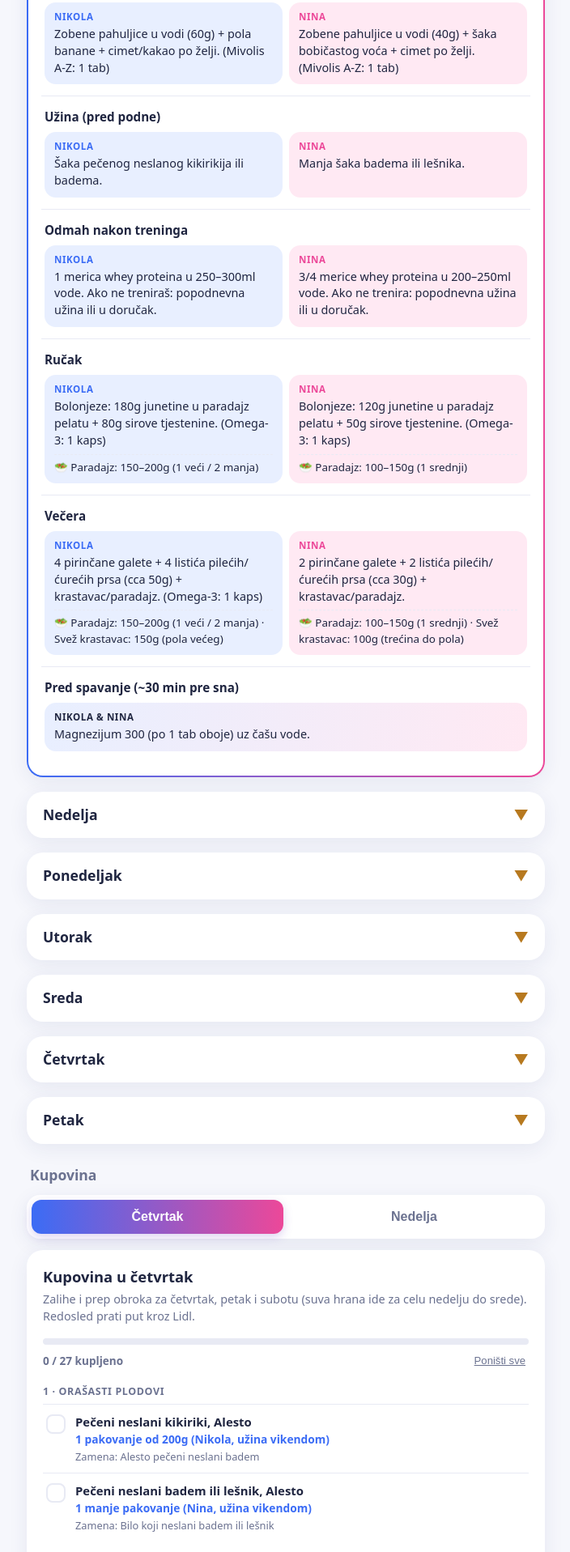
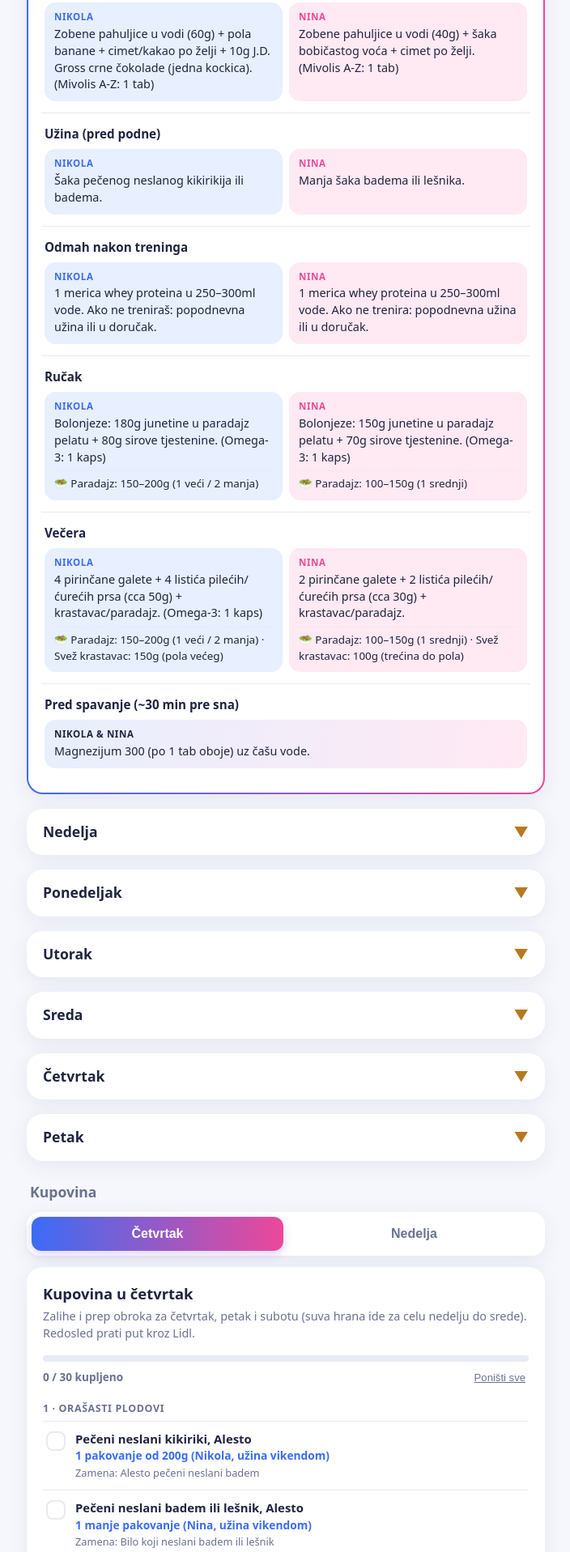
Before and after one commit to nikolailic97/meal-prep, a website: page index.html in a window 1280 px wide. Shown: the part 1632-3549 px from the top of the page at 81% size, without its empty margins (287-991 px from the left). Drawn offline with Linux system fonts and the light colour scheme.

Commit message:
small changes

```diff
--- a/index.html
+++ b/index.html
@@ -315,28 +315,28 @@ const SALAD_KEYS = [
 const RECIPES = {
   piletina: {
     title: "Pečena piletina, pirinač i povrće",
-    ingredients: "1.2 kg pilećeg belog mesa (sirovo) – daje oko 900g pečenog za 3 dana, 330g pirinča (sirovo) za 3 dana, oko 1 kg mešanog povrća (brokoli/šargarepa/karfiol), so, biber, slatka paprika, beli luk u prahu",
-    steps: "Piletinu iseći na kockice, začiniti (so, biber, slatka paprika, beli luk u prahu) i peći na tiganju sa par kapi ulja 6–8 min. Pirinač kuvati sa duplo više vode dok ne upije. Zamrznuti brokoli kuvati u ključaloj slanoj vodi 3–4 min. Po obroku: Nikola 180g pečenog mesa + 70g sirovog pirinča, Nina 120g pečenog mesa + 40g sirovog pirinča.",
+    ingredients: "1.3 kg pilećeg belog mesa (sirovo) – daje oko 1 kg pečenog za 3 dana, 400g pirinča (sirovo) za 3 dana, oko 1 kg mešanog povrća (brokoli/šargarepa/karfiol), so, biber, slatka paprika, beli luk u prahu",
+    steps: "Piletinu iseći na kockice, začiniti (so, biber, slatka paprika, beli luk u prahu) i peći na tiganju sa par kapi ulja 6–8 min. Pirinač kuvati sa duplo više vode dok ne upije. Zamrznuti brokoli kuvati u ključaloj slanoj vodi 3–4 min. Po obroku: Nikola 180g pečenog mesa + 70g sirovog pirinča, Nina 150g pečenog mesa + 60g sirovog pirinča.",
   },
   krompir: {
     title: "Meso i krompir",
-    ingredients: "800g nemasnog svinjskog buta ili mlevene junetine (sirovo) – daje oko 600g pečenog za 2 dana, 800g krompira za 2 dana, so, biber, beli luk u prahu, slatka paprika",
-    steps: "Krompir oljuštiti, iseći na kocke ili kriške i kuvati 15–20 min ili peći u rerni na 200°C 30–35 min. Meso začiniti i ispeći na teflonu bez ulja (mleveno ispržiti uz začine). Po obroku: Nikola 180g mesa + 250g krompira, Nina 120g mesa + 150g krompira.",
+    ingredients: "900g nemasnog svinjskog buta ili mlevene junetine (sirovo) – daje oko 660g pečenog za 2 dana, 900g krompira za 2 dana, so, biber, beli luk u prahu, slatka paprika",
+    steps: "Krompir oljuštiti, iseći na kocke ili kriške i kuvati 15–20 min ili peći u rerni na 200°C 30–35 min. Meso začiniti i ispeći na teflonu bez ulja (mleveno ispržiti uz začine). Po obroku: Nikola 180g mesa + 250g krompira, Nina 150g mesa + 200g krompira.",
   },
   bolonjeze: {
     title: "Fit Bolonjeze Sos",
-    ingredients: "600g junećeg mlevenog mesa (nemasnog) za 2 dana, 260g tjestenine (sirovo) za 2 dana, 1 crni luk, 2 čena belog luka, 1–2 pelata Combino, so, biber, origano, bosiljak",
-    steps: "Propržiti luk na par kapi maslinovog ulja. Dodati meso, mešati dok ne porumeni. Dodati začine, preliti pelatom i krčkati 20–25 min. Tjesteninu skuvati odvojeno. Po obroku: Nikola 180g mesa + 80g sirove tjestenine, Nina 120g mesa + 50g sirove tjestenine.",
+    ingredients: "660g junećeg mlevenog mesa (nemasnog) za 2 dana, 300g tjestenine (sirovo) za 2 dana, 1 crni luk, 2 čena belog luka, 1–2 pelata Combino, so, biber, origano, bosiljak",
+    steps: "Propržiti luk na par kapi maslinovog ulja. Dodati meso, mešati dok ne porumeni. Dodati začine, preliti pelatom i krčkati 20–25 min. Tjesteninu skuvati odvojeno. Po obroku: Nikola 180g mesa + 80g sirove tjestenine, Nina 150g mesa + 70g sirove tjestenine.",
   },
   omlet: {
     title: "Omlet sa povrćem",
-    ingredients: "Za 1 dan: 5 jaja (Nikola 3 + Nina 2), 1 paprika, šaka spanaća (~50g), pola crnog luka, 2 kriške integralnog hleba. Za 3 dana: 15 jaja, 3 paprike, 150g spanaća, 1.5 crni luk, 6 kriški hleba",
-    steps: "Papriku i luk iseckati i propržiti 2 min, dodati spanać. Umutiti jaja sa prstohvatom soli i preliti preko povrća. Peći sa obe strane. Nikola 3 jaja + 1 kriška hleba, Nina 2 jaja + 1 kriška hleba.",
+    ingredients: "Za 1 dan: 6 jaja (Nikola 3 + Nina 3), 1 paprika, šaka spanaća (~50g), pola crnog luka, 2 kriške integralnog hleba. Za 3 dana: 18 jaja, 3 paprike, 150g spanaća, 1.5 crni luk, 6 kriški hleba",
+    steps: "Papriku i luk iseckati i propržiti 2 min, dodati spanać. Umutiti jaja sa prstohvatom soli i preliti preko povrća. Peći sa obe strane. Nikola 3 jaja + 1 kriška hleba, Nina 3 jaja + 1 kriška hleba.",
   },
   omletC: {
     title: "Omlet sa šampinjonima",
-    ingredients: "Za 1 dan: 5–7 jaja (Nikola 3–4 + Nina 2–3), 150g šampinjona, 1 paprika, pola crnog luka, 2–3 kriške integralnog hleba. Za 2 dana: 10–14 jaja, 300g šampinjona, 2 paprike, 1 crni luk, 4–6 kriški hleba",
-    steps: "Šampinjone iseći na listiće i pržiti na jakoj vatri 4–5 min dok ne upiju vodu. Dodati papriku i luk još 2 min. Umutiti jaja sa prstohvatom soli, preliti i peći sa obe strane. Nikola 3–4 jaja + 1–2 kriške hleba, Nina 2–3 jaja + 1 kriška hleba.",
+    ingredients: "Za 1 dan: 6–7 jaja (Nikola 3–4 + Nina 3), 150g šampinjona, 1 paprika, pola crnog luka, 2–3 kriške integralnog hleba. Za 2 dana: 12–14 jaja, 300g šampinjona, 2 paprike, 1 crni luk, 4–6 kriški hleba",
+    steps: "Šampinjone iseći na listiće i pržiti na jakoj vatri 4–5 min dok ne upiju vodu. Dodati papriku i luk još 2 min. Umutiti jaja sa prstohvatom soli, preliti i peći sa obe strane. Nikola 3–4 jaja + 1–2 kriške hleba, Nina 3 jaja + 1 kriška hleba.",
   },
   kasa: {
     title: "Ovsena kaša",
@@ -347,17 +347,18 @@ const RECIPES = {
 
 // obroci (n = Nikola, m = Nina, both = isti tekst za oboje)
 const MEAL = {
-  dorA: { name: "Doručak", n: "Omlet od 3 jaja sa povrćem (paprika, spanać, luk) + 1 kriška integralnog hleba + kafa bez šećera. (Mivolis A-Z: 1 tab)", m: "Omlet od 2 jaja sa povrćem (paprika, spanać, luk) + 1 kriška integralnog hleba + kafa bez šećera. (Mivolis A-Z: 1 tab)", recipe: "omlet" },
-  dorB: { name: "Doručak", n: "Zobene pahuljice u vodi (60g) + pola banane + cimet/kakao po želji. (Mivolis A-Z: 1 tab)", m: "Zobene pahuljice u vodi (40g) + šaka bobičastog voća + cimet po želji. (Mivolis A-Z: 1 tab)", recipe: "kasa" },
-  dorC: { name: "Doručak", n: "Omlet od 3–4 jaja sa šampinjonima i povrćem + 1–2 kriške integralnog hleba. (Mivolis A-Z: 1 tab)", m: "Omlet od 2–3 jaja sa šampinjonima i povrćem + 1 kriška integralnog hleba. (Mivolis A-Z: 1 tab)", recipe: "omletC" },
-  uzA: { name: "Užina (pred podne)", n: "150g grčkog jogurta + 1 banana.", m: "150g grčkog jogurta + 1 jabuka ili šaka jagoda." },
+  dorA: { name: "Doručak", n: "Omlet od 3 jaja sa povrćem (paprika, spanać, luk) + 1 kriška integralnog hleba + kafa bez šećera. (Mivolis A-Z: 1 tab)", m: "Omlet od 3 jaja sa povrćem (paprika, spanać, luk) + 1 kriška integralnog hleba + kafa bez šećera. (Mivolis A-Z: 1 tab)", recipe: "omlet" },
+  dorB: { name: "Doručak", n: "Zobene pahuljice u vodi (60g) + pola banane + cimet/kakao po želji + 10g J.D. Gross crne čokolade (jedna kockica). (Mivolis A-Z: 1 tab)", m: "Zobene pahuljice u vodi (40g) + šaka bobičastog voća + cimet po želji. (Mivolis A-Z: 1 tab)", recipe: "kasa" },
+  dorC: { name: "Doručak", n: "Omlet od 3–4 jaja sa šampinjonima i povrćem + 1–2 kriške integralnog hleba. (Mivolis A-Z: 1 tab)", m: "Omlet od 3 jaja sa šampinjonima i povrćem + 1 kriška integralnog hleba. (Mivolis A-Z: 1 tab)", recipe: "omletC" },
+  uzA: { name: "Užina (pred podne)", n: "150g grčkog jogurta + 1 banana.", m: "200g grčkog jogurta + 1 jabuka ili šaka jagoda." },
   uzB: { name: "Užina (pred podne)", n: "4 pirinčane galete + 4 listića pilećih/ćurećih prsa (cca 50g) + krastavac/paradajz.", m: "2 pirinčane galete + 2 listića pilećih/ćurećih prsa (cca 30g) + krastavac/paradajz." },
   uzC: { name: "Užina (pred podne)", n: "Šaka pečenog neslanog kikirikija ili badema.", m: "Manja šaka badema ili lešnika." },
-  whey: { name: "Odmah nakon treninga", n: "1 merica whey proteina u 250–300ml vode. Ako ne treniraš: popodnevna užina ili u doručak.", m: "3/4 merice whey proteina u 200–250ml vode. Ako ne trenira: popodnevna užina ili u doručak." },
-  rucA: { name: "Ručak", n: "180g pečenog belog mesa + 70g sirovog pirinča (merenog pre kuvanja) + povrće (brokoli/šargarepa/karfiol). (Omega-3: 1 kaps)", m: "120g pečenog belog mesa + 40g sirovog pirinča (merenog pre kuvanja) + povrće (brokoli/šargarepa/karfiol). (Omega-3: 1 kaps)", recipe: "piletina" },
-  rucB: { name: "Ručak", n: "180g nemasnog svinjskog buta ili mlevene junetine + 250g kuvanog/pečenog krompira + kupus salata. (Omega-3: 1 kaps)", m: "120g nemasnog svinjskog buta ili mlevene junetine + 150g kuvanog/pečenog krompira + kupus salata. (Omega-3: 1 kaps)", recipe: "krompir" },
-  rucC: { name: "Ručak", n: "Bolonjeze: 180g junetine u paradajz pelatu + 80g sirove tjestenine. (Omega-3: 1 kaps)", m: "Bolonjeze: 120g junetine u paradajz pelatu + 50g sirove tjestenine. (Omega-3: 1 kaps)", recipe: "bolonjeze" },
-  vecA: { name: "Večera", n: "1 konzerva tunjevine (oceđena od ulja) + velika mešana salata + 1 kašika maslinovog ulja. (Omega-3: 1 kaps)", m: "1/2 do 3/4 konzerve tunjevine (oceđena od ulja) + velika mešana salata + 1/2 kašike maslinovog ulja. (Omega-3: opciono 1 kaps posle napornog treninga)" },
+  slat: { name: "Slatka užina", n: "Nikola (Slatkiš): 100g Milbona/Pilos High Protein pudinga (pola čašice).", m: "Nina (Slatkiš): 100g Milbona/Pilos High Protein pudinga (druga polovina čašice)." },
+  whey: { name: "Odmah nakon treninga", n: "1 merica whey proteina u 250–300ml vode. Ako ne treniraš: popodnevna užina ili u doručak.", m: "1 merica whey proteina u 250–300ml vode. Ako ne trenira: popodnevna užina ili u doručak." },
+  rucA: { name: "Ručak", n: "180g pečenog belog mesa + 70g sirovog pirinča (merenog pre kuvanja) + povrće (brokoli/šargarepa/karfiol). (Omega-3: 1 kaps)", m: "150g pečenog belog mesa + 60g sirovog pirinča (merenog pre kuvanja) + 80–100g smrznutog kukuruza šećerca (kratko skuvanog). (Omega-3: 1 kaps)", recipe: "piletina" },
+  rucB: { name: "Ručak", n: "180g nemasnog svinjskog buta ili mlevene junetine + 250g kuvanog/pečenog krompira + kupus salata. (Omega-3: 1 kaps)", m: "150g nemasnog svinjskog buta ili mlevene junetine + 200g kuvanog/pečenog krompira + kupus salata. (Omega-3: 1 kaps)", recipe: "krompir" },
+  rucC: { name: "Ručak", n: "Bolonjeze: 180g junetine u paradajz pelatu + 80g sirove tjestenine. (Omega-3: 1 kaps)", m: "Bolonjeze: 150g junetine u paradajz pelatu + 70g sirove tjestenine. (Omega-3: 1 kaps)", recipe: "bolonjeze" },
+  vecA: { name: "Večera", n: "1 konzerva tunjevine (oceđena od ulja) + velika mešana salata + 1 kašika maslinovog ulja. (Omega-3: 1 kaps)", m: "1 konzerva tunjevine (oceđena od ulja) + velika mešana salata + 1 kašika maslinovog ulja. (Omega-3: opciono 1 kaps posle napornog treninga)" },
   vecB: { name: "Večera", n: "3 kuvana jaja + 50g nemasnog/feta sira + paradajz/krastavac. (Omega-3: 1 kaps)", m: "2 kuvana jaja + 30g nemasnog/feta sira + paradajz/krastavac. (Omega-3: opciono 1 kaps posle napornog treninga)" },
   vecSub: { name: "Večera", n: "4 pirinčane galete + 4 listića pilećih/ćurećih prsa (cca 50g) + krastavac/paradajz. (Omega-3: 1 kaps)", m: "2 pirinčane galete + 2 listića pilećih/ćurećih prsa (cca 30g) + krastavac/paradajz." },
   mg: { name: "Pred spavanje (~30 min pre sna)", both: "Magnezijum 300 (po 1 tab oboje) uz čašu vode." },
@@ -365,12 +366,12 @@ const MEAL = {
 
 // index = Date.getDay(): 0 = nedelja
 const DAYS = [
-  { name: "Nedelja",    meals: ["dorC", "uzC", "whey", "rucC", "vecA", "mg"] },
-  { name: "Ponedeljak", meals: ["dorA", "uzA", "whey", "rucA", "vecA", "mg"] },
+  { name: "Nedelja",    meals: ["dorC", "uzC", "slat", "whey", "rucC", "vecA", "mg"] },
+  { name: "Ponedeljak", meals: ["dorA", "uzA", "slat", "whey", "rucA", "vecA", "mg"] },
   { name: "Utorak",     meals: ["dorB", "uzB", "whey", "rucB", "vecB", "mg"] },
-  { name: "Sreda",      meals: ["dorA", "uzA", "whey", "rucA", "vecA", "mg"] },
+  { name: "Sreda",      meals: ["dorA", "uzA", "slat", "whey", "rucA", "vecA", "mg"] },
   { name: "Četvrtak",   meals: ["dorB", "uzB", "whey", "rucB", "vecB", "mg"] },
-  { name: "Petak",      meals: ["dorA", "uzA", "whey", "rucA", "vecA", "mg"] },
+  { name: "Petak",      meals: ["dorA", "uzA", "slat", "whey", "rucA", "vecA", "mg"] },
   { name: "Subota",     meals: ["dorB", "uzC", "whey", "rucC", "vecSub", "mg"] },
 ];
 
@@ -502,13 +503,17 @@ const SHOP = {
         ["Integralni tost hleb, Taste of America Whole Grain", "1 pakovanje (troši se do srede)", "Rivercote integralni hleb u kesi"],
         ["Pirinčane galete (obične ili sa susamom), Sondey", "1–2 pakovanja (treba ~12 do subote: četvrtak 6 + subota 6)", "Sondey kukuruzne galete"],
       ]],
+      ["3a · Slatkiši", [
+        ["J.D. Gross crna čokolada", "1 tabla (10g dnevno za Nikolu: četvrtak, subota, utorak)", "Bilo koja crna čokolada 70%+"],
+      ]],
       ["4 · Mesni proizvodi", [
-        ["Mleveno juneće meso (nemasno), Sveže meso Lidl", "1 kg (600g bolonjeze za vikend + 400g za ručak u četvrtak)", "2 pakovanja od po 500g"],
-        ["Pileće belo meso, Sveže meso Lidl", "cca 400g (petak)", "Pikok pileći fileti u pakovanju"],
+        ["Mleveno juneće meso (nemasno), Sveže meso Lidl", "1.2 kg (700g bolonjeze za vikend + 450g za ručak u četvrtak)", "2 pakovanja od po 500g"],
+        ["Pileće belo meso, Sveže meso Lidl", "cca 450g (petak)", "Pikok pileći fileti u pakovanju"],
         ["Ćureća ili pileća prsa u listićima, Dulano", "1–2 pakovanja (užina u četvrtak + večera u subotu)", "Pikok Pure ćureća prsa"],
       ]],
       ["5 · Mlečni proizvodi", [
         ["Grčki jogurt, Pilos", "1 kantica od 1 kg", "Milbona grčki tip jogurta"],
+        ["High Protein puding, Milbona/Pilos", "1 čašica od 200g (petak, slatka užina)", "Bilo koji high protein puding"],
         ["Feta sir ili lagani beli sir, Pilos", "1 pakovanje od 200g/250g (dovoljno i za utorak)", "Milbona lagani beli sir sa nižim % masti"],
       ]],
       ["6 · Riba", [
@@ -516,10 +521,11 @@ const SHOP = {
       ]],
       ["7 · Smrznuto", [
         ["Smrznute maline, Freshona", "1 pakovanje od 500g", "Freshona smrznuto šumsko voće"],
+        ["Smrznuti kukuruz šećerac, Freshona", "1 kesa (Nina, ručak u petak: 100g, ostatak za ponedeljak i sredu)", "Kukuruz šećerac u konzervi bez šećera, dobro oceđen"],
         ["Smrznuti brokoli, Freshona", "1 kesa", "Freshona smrznuti karfiol i brokoli miks"],
       ]],
       ["8 · Jaja", [
-        ["Sveža jaja (M ili L), Lidl", "1–2 pakovanja od 10 komada (treba ~10 kom)", "Bilo koja jaja istog pakovanja"],
+        ["Sveža jaja (M ili L), Lidl", "1–2 pakovanja od 10 komada (treba ~11 kom)", "Bilo koja jaja istog pakovanja"],
       ]],
       ["9 · Testenina, pirinač i pasirani paradajz", [
         ["Beli ili Jasmin pirinač, Golden Sun / Combino", "1 pakovanje od 500g (troši se do srede)", "Bilo koji beli pirinač"],
@@ -547,12 +553,13 @@ const SHOP = {
         ["Pirinčane galete (obične ili sa susamom), Sondey", "1 pakovanje, samo ako je ostalo manje od 6 komada (užina u utorak)", "Sondey kukuruzne galete"],
       ]],
       ["4 · Mesni proizvodi", [
-        ["Nemasni svinjski but ili mleveno juneće meso, Sveže meso Lidl", "cca 400g (ručak u utorak)", "Pikok svinjski but"],
-        ["Pileće belo meso, Sveže meso Lidl", "cca 800g (ponedeljak i sreda)", "Pikok pileći fileti u pakovanju"],
+        ["Nemasni svinjski but ili mleveno juneće meso, Sveže meso Lidl", "cca 450g (ručak u utorak)", "Pikok svinjski but"],
+        ["Pileće belo meso, Sveže meso Lidl", "cca 900g (ponedeljak i sreda)", "Pikok pileći fileti u pakovanju"],
         ["Ćureća ili pileća prsa u listićima, Dulano", "1 pakovanje (užina u utorak)", "Pikok Pure ćureća prsa"],
       ]],
       ["5 · Mlečni proizvodi", [
         ["Grčki jogurt, Pilos", "1 kantica od 1 kg", "Milbona grčki tip jogurta"],
+        ["High Protein puding, Milbona/Pilos", "3 čašice od 200g (nedelja, ponedeljak, sreda)", "Bilo koji high protein puding"],
       ]],
       ["6 · Riba", [
         ["Tunjevina u komadima u sopstvenom soku, Nixe", "6 konzervi (nedelja, ponedeljak i sreda)", "Nixe komadi u suncokretovom ulju, uz obavezno snažno ceđenje"],
@@ -560,9 +567,10 @@ const SHOP = {
       ["7 · Smrznuto", [
         ["Smrznuti brokoli, Freshona", "1 kesa", "Freshona smrznuti karfiol i brokoli miks"],
         ["Smrznute maline, Freshona", "1 pakovanje, zavisno od zaliha u zamrzivaču", "Freshona smrznuto šumsko voće"],
+        ["Smrznuti kukuruz šećerac, Freshona", "cca 200g (Nina, ručak u ponedeljak i sredu), samo ako nije ostalo od četvrtka", "Kukuruz šećerac u konzervi bez šećera, dobro oceđen"],
       ]],
       ["8 · Jaja", [
-        ["Sveža jaja (M ili L), Lidl", "3 pakovanja od 10 komada (treba ~22 kom)", "Bilo koja jaja istog pakovanja"],
+        ["Sveža jaja (M ili L), Lidl", "3 pakovanja od 10 komada (treba ~24 kom)", "Bilo koja jaja istog pakovanja"],
       ]],
     ],
   },
```
Also changed, not shown: 1 other file.
